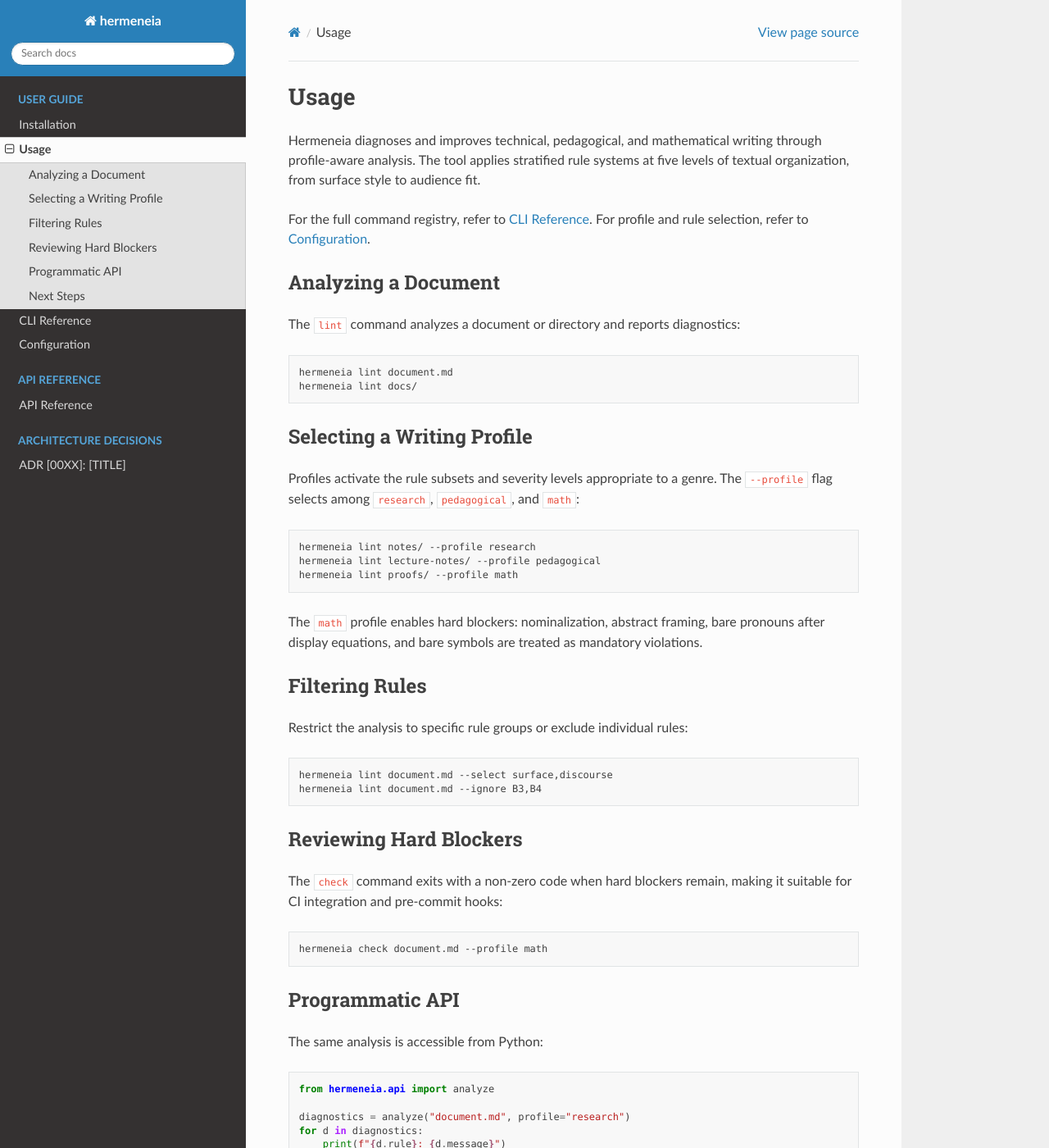
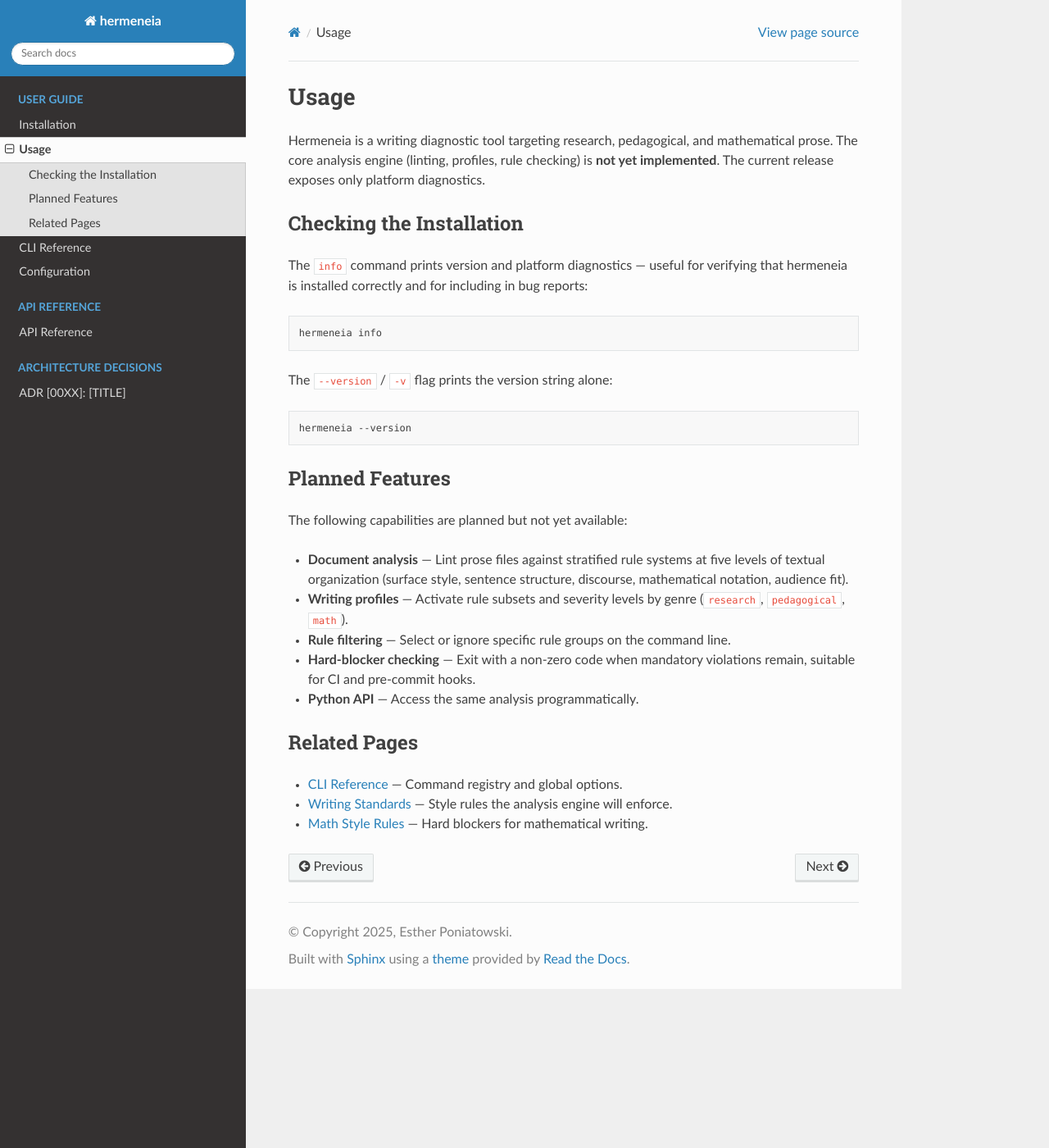
Before and after one commit to esther-poniatowski/hermeneia, a Sphinx documentation site: the page built from docs/guide/usage.md, in a window 1280 px wide and 1400 px high. Shown: the whole window at 82% size. Built offline with Sphinx 7.4.7 and the Read the Docs theme 3.1.0, drawn with Linux system fonts in a browser that asks for light colours; some of the changed text lies outside the part shown.

Commit message:
docs(guide): Rewrite usage and config to match actual codebase state
Co-Authored-By: Claude Opus 4.6 (1M context) <noreply@anthropic.com>

````diff
--- a/docs/guide/usage.md
+++ b/docs/guide/usage.md
@@ -1,70 +1,43 @@
 # Usage
 
-Hermeneia diagnoses and improves technical, pedagogical, and mathematical
-writing through profile-aware analysis. The tool applies stratified rule systems
-at five levels of textual organization, from surface style to audience fit.
+Hermeneia is a writing diagnostic tool targeting research, pedagogical, and
+mathematical prose. The core analysis engine (linting, profiles, rule checking)
+is **not yet implemented**. The current release exposes only platform diagnostics.
 
-For the full command registry, refer to [CLI Reference](cli-reference.md). For
-profile and rule selection, refer to [Configuration](configuration.md).
+## Checking the Installation
 
-## Analyzing a Document
-
-The `lint` command analyzes a document or directory and reports diagnostics:
+The `info` command prints version and platform diagnostics — useful for
+verifying that hermeneia is installed correctly and for including in bug reports:
 
 ```sh
-hermeneia lint document.md
-hermeneia lint docs/
+hermeneia info
 ```
 
-## Selecting a Writing Profile
-
-Profiles activate the rule subsets and severity levels appropriate to a genre.
-The `--profile` flag selects among `research`, `pedagogical`, and `math`:
+The `--version` / `-v` flag prints the version string alone:
 
 ```sh
-hermeneia lint notes/ --profile research
-hermeneia lint lecture-notes/ --profile pedagogical
-hermeneia lint proofs/ --profile math
+hermeneia --version
 ```
 
-The `math` profile enables hard blockers: nominalization, abstract framing,
-bare pronouns after display equations, and bare symbols are treated as
-mandatory violations.
+## Planned Features
 
-## Filtering Rules
+The following capabilities are planned but not yet available:
 
-Restrict the analysis to specific rule groups or exclude individual rules:
+- **Document analysis** — Lint prose files against stratified rule systems at
+  five levels of textual organization (surface style, sentence structure,
+  discourse, mathematical notation, audience fit).
+- **Writing profiles** — Activate rule subsets and severity levels by genre
+  (`research`, `pedagogical`, `math`).
+- **Rule filtering** — Select or ignore specific rule groups on the command
+  line.
+- **Hard-blocker checking** — Exit with a non-zero code when mandatory
+  violations remain, suitable for CI and pre-commit hooks.
+- **Python API** — Access the same analysis programmatically.
 
-```sh
-hermeneia lint document.md --select surface,discourse
-hermeneia lint document.md --ignore B3,B4
-```
+## Related Pages
 
-## Reviewing Hard Blockers
-
-The `check` command exits with a non-zero code when hard blockers remain,
-making it suitable for CI integration and pre-commit hooks:
-
-```sh
-hermeneia check document.md --profile math
-```
-
-## Programmatic API
-
-The same analysis is accessible from Python:
-
-```python
-from hermeneia.api import analyze
-
-diagnostics = analyze("document.md", profile="research")
-for d in diagnostics:
-    print(f"{d.rule}: {d.message}")
-```
-
-## Next Steps
-
-- [CLI Reference](cli-reference.md) — Full command registry and options.
-- [Configuration](configuration.md) — Profiles, rule selection, severity.
-- [Writing Standards](../standards/writing-standards.md) — The style rules enforced.
+- [CLI Reference](cli-reference.md) — Command registry and global options.
+- [Writing Standards](../standards/writing-standards.md) — Style rules the
+  analysis engine will enforce.
 - [Math Style Rules](../rules/math-style-hard-rules.md) — Hard blockers for
   mathematical writing.
````
Also changed, not shown: docs/guide/configuration.md (+29 -20 lines).
